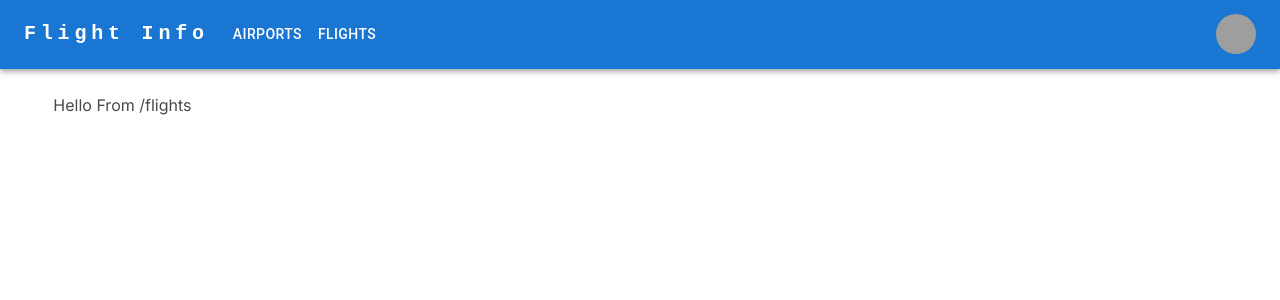
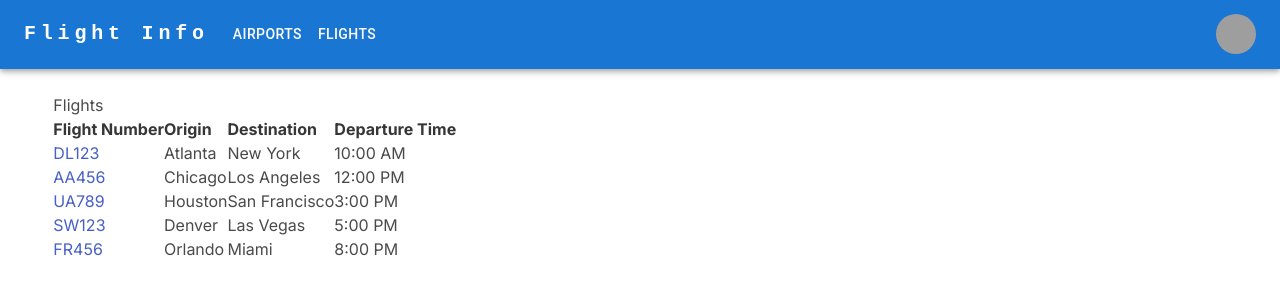
Before and after one commit to brookepoulton/csci409week3, a Next.js app in the folder airport-info/: page /flights in a window 1280 px wide. Shown: the top 300 px of the page. Built offline with nearby package versions, Linux system fonts and the light colour scheme; grey boxes are pictures that could not be loaded.

Commit message:
initial flights route

```diff
--- a/airport-info/src/app/airports/page.tsx
+++ b/airport-info/src/app/airports/page.tsx
@@ -37,4 +37,7 @@
         </tbody>
       </table>
     </div>
-    )};
+  );
+}
+
+export default AirportsPage;
--- a/airport-info/src/app/flights/page.tsx
+++ b/airport-info/src/app/flights/page.tsx
@@ -1,5 +1,49 @@
-export default function Flights() {
-    return (
-        <div>Hello From /flights</div>
-    );
+// Import necessary modules from Next.js
+import Head from 'next/head';
+import Link from 'next/link';
+
+function FlightsPage() {
+  // Array containing flight data
+  const flights = [
+    { id: 1, number: 'DL123', destination: 'New York', origin: 'Atlanta', departureTime: '10:00 AM' },
+    { id: 2, number: 'AA456', destination: 'Los Angeles', origin: 'Chicago', departureTime: '12:00 PM' },
+    { id: 3, number: 'UA789', destination: 'San Francisco', origin: 'Houston', departureTime: '3:00 PM' },
+    { id: 4, number: 'SW123', destination: 'Las Vegas', origin: 'Denver', departureTime: '5:00 PM' },
+    { id: 5, number: 'FR456', destination: 'Miami', origin: 'Orlando', departureTime: '8:00 PM' }
+  ];
+
+  return (
+    <div>
+      <Head>
+        <title>Flights</title>
+      </Head>
+      <h1>Flights</h1>
+      <table>
+        <thead>
+          <tr>
+            <th>Flight Number</th>
+            <th>Origin</th>
+            <th>Destination</th>
+            <th>Departure Time</th>
+          </tr>
+        </thead>
+        <tbody>
+          {flights.map(flight => (
+            <tr key={flight.id}>
+              <td>
+                <Link href={`/flights/${flight.id}`}>
+                  {flight.number}
+                </Link>
+              </td>
+              <td>{flight.origin}</td>
+              <td>{flight.destination}</td>
+              <td>{flight.departureTime}</td>
+            </tr>
+          ))}
+        </tbody>
+      </table>
+    </div>
+  );
 }
+
+export default FlightsPage;
```
